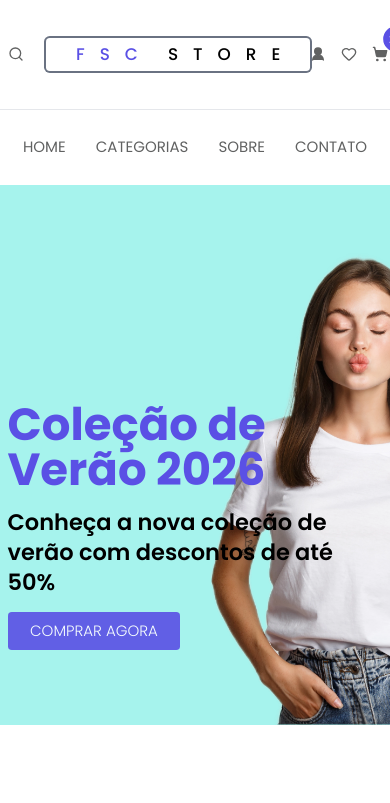
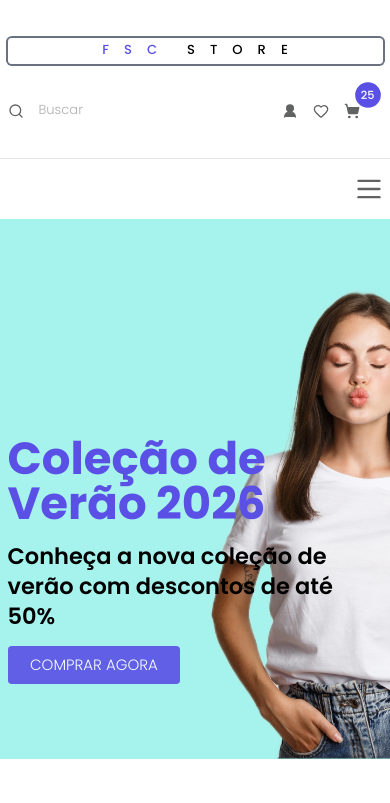
Before and after one commit to adrjmiranda/fsc-ecommerce, a React (Vite) app: page / in a window 390 px wide. Shown: the top 803 px of the page. Built offline with nearby package versions, Linux system fonts and the light colour scheme.

Commit message:
feat: create topbar and navbar components and refactor header layout

```diff
--- a/src/components/layout/Header/index.tsx
+++ b/src/components/layout/Header/index.tsx
@@ -1,116 +1,11 @@
-import { Circle, Heart, SearchIcon, ShoppingCart, User2 } from 'lucide-react';
-import { Link } from 'react-router-dom';
-
-import Button from '@/components/ui/Button';
-import ButtonIcon from '@/components/ui/ButtonIcon';
-import FormInput from '@/components/ui/Form/FormInput';
-import Logo from '@/components/ui/Logo';
+import Navbar from '@/components/layout/Navbar';
+import Topbar from '@/components/layout/Topbar';
 
 const Header = () => {
   return (
     <header>
-      {/* TOPBAR */}
-      <div className="border-b border-gray-200">
-        <div className="wrapper">
-          <div className="flex items-center justify-between py-10">
-            <form className="flex w-fit flex-1/5 grow-0 items-center gap-2">
-              <label htmlFor="search">
-                <SearchIcon size={16} />
-              </label>
-              <FormInput
-                type="search"
-                name="search"
-                id="search"
-                placeholder="Buscar"
-                className="w-full"
-              />
-            </form>
-
-            <Logo />
-
-            <div className="flex flex-1/5 grow-0 items-center justify-end gap-4">
-              <Button type="button">
-                <Link to="/autenticacao/login">
-                  <ButtonIcon
-                    Icon={User2}
-                    fill
-                    baseColor="default"
-                    hoverColor="primary"
-                  />
-                </Link>
-              </Button>
-              <Button type="button">
-                <ButtonIcon
-                  Icon={Heart}
-                  fill={false}
-                  baseColor="default"
-                  hoverColor="primary"
-                />
-              </Button>
-              <Button type="button" className="relative">
-                <ButtonIcon
-                  Icon={ShoppingCart}
-                  fill
-                  baseColor="default"
-                  hoverColor="secondary"
-                />
-                <div className="absolute -top-2 -right-2 h-fit w-fit">
-                  <Circle
-                    className="text-primary fill-primary absolute inset-0 z-0 -translate-1/2 rounded-full"
-                    fill="black"
-                    size={28}
-                  />
-                  <span className="absolute top-1/2 left-1/2 z-10 -translate-1/2 text-center text-xs font-medium text-white">
-                    25
-                  </span>
-                </div>
-              </Button>
-            </div>
-          </div>
-        </div>
-      </div>
-
-      {/* NAVBAR */}
-      <nav className="h-20">
-        <div className="flex h-full items-center">
-          <div className="wrapper">
-            <ul className="flex items-center justify-center gap-8 text-sm font-normal uppercase">
-              <li>
-                <Link
-                  className="hover:text-primary transition-colors duration-300 ease-in"
-                  to="/"
-                >
-                  Home
-                </Link>
-              </li>
-              <li>
-                <Link
-                  className="hover:text-primary transition-colors duration-300 ease-in"
-                  to="/categorias"
-                >
-                  Categorias
-                </Link>
-              </li>
-              <li>
-                <Link
-                  className="hover:text-primary transition-colors duration-300 ease-in"
-                  to="/sobre"
-                >
-                  Sobre
-                </Link>
-              </li>
-              <li>
-                <Link
-                  className="hover:text-primary transition-colors duration-300 ease-in"
-                  to="/contato"
-                >
-                  Contato
-                </Link>
-              </li>
-            </ul>
-          </div>
-        </div>
-      </nav>
+      <Topbar />
+      <Navbar />
     </header>
   );
 };
--- /dev/null
+++ b/src/components/layout/Navbar/Item/index.tsx
@@ -0,0 +1,25 @@
+import type React from 'react';
+
+import { Link } from 'react-router-dom';
+
+interface ItemProps {
+  to: string;
+  children: React.ReactNode;
+  handleMenuOpen: (prev: boolean) => void;
+}
+
+const Item = ({ to, children, handleMenuOpen }: ItemProps) => {
+  return (
+    <li>
+      <Link
+        className="hover:text-primary transition-colors duration-300 ease-in"
+        to={to}
+        onClick={() => handleMenuOpen(false)}
+      >
+        {children}
+      </Link>
+    </li>
+  );
+};
+
+export default Item;
--- /dev/null
+++ b/src/components/layout/Navbar/index.tsx
@@ -0,0 +1,57 @@
+import { useState } from 'react';
+
+import { TextAlignJustify } from 'lucide-react';
+
+import Item from './Item';
+
+const items = [
+  {
+    to: '/',
+    label: 'Home',
+  },
+  {
+    to: '/categorias',
+    label: 'Categorias',
+  },
+  {
+    to: '/sobre',
+    label: 'Sobre',
+  },
+  {
+    to: '/contato',
+    label: 'Contato',
+  },
+];
+
+const Navbar = () => {
+  const [isMenuOpen, setIsMenuOpen] = useState<boolean>(false);
+
+  return (
+    <nav className="h-16 sm:h-20">
+      <div className="flex h-full items-center">
+        <div className="wrapper w-full">
+          <div className="flex w-full justify-end sm:hidden">
+            <button
+              type="button"
+              onClick={() => setIsMenuOpen((prev) => !prev)}
+            >
+              <TextAlignJustify size={28} />
+            </button>
+          </div>
+
+          <ul
+            className={`${isMenuOpen ? 'top-60 opacity-100' : '-top-60 opacity-0'} absolute z-50 w-[calc(100vw-(--spacing(8)))] flex-col items-center justify-center gap-8 rounded-sm bg-white p-4 text-sm font-normal uppercase transition-all duration-300 ease-in sm:static sm:top-0 sm:flex sm:flex-row sm:rounded-none sm:bg-transparent sm:p-0 sm:opacity-100`}
+          >
+            {items.map((item) => (
+              <Item key={item.to} to={item.to} handleMenuOpen={setIsMenuOpen}>
+                {item.label}
+              </Item>
+            ))}
+          </ul>
+        </div>
+      </div>
+    </nav>
+  );
+};
+
+export default Navbar;
--- /dev/null
+++ b/src/components/layout/Topbar/index.tsx
@@ -0,0 +1,75 @@
+import { Circle, Heart, SearchIcon, ShoppingCart, User2 } from 'lucide-react';
+import { Link } from 'react-router-dom';
+
+import Button from '@/components/ui/Button';
+import ButtonIcon from '@/components/ui/ButtonIcon';
+import FormInput from '@/components/ui/Form/FormInput';
+import Logo from '@/components/ui/Logo';
+
+const Topbar = () => {
+  return (
+    <div className="border-b border-gray-200">
+      <div className="wrapper">
+        <div className="grid grid-cols-2 items-center justify-between gap-10 py-10 sm:flex sm:gap-0">
+          <form className="order-2 flex w-fit flex-1/5 grow-0 items-center gap-2 sm:order-1">
+            <label htmlFor="search">
+              <SearchIcon size={16} />
+            </label>
+            <FormInput
+              type="search"
+              name="search"
+              id="search"
+              placeholder="Buscar"
+              className="w-full"
+            />
+          </form>
+
+          <div className="order-1 col-span-2 sm:order-2">
+            <Logo />
+          </div>
+
+          <div className="7xl:pr-0 order-3 flex flex-1/5 grow-0 items-center justify-end gap-4 pr-6 sm:order-3">
+            <Button type="button">
+              <Link to="/autenticacao/login">
+                <ButtonIcon
+                  Icon={User2}
+                  fill
+                  baseColor="default"
+                  hoverColor="primary"
+                />
+              </Link>
+            </Button>
+            <Button type="button">
+              <ButtonIcon
+                Icon={Heart}
+                fill={false}
+                baseColor="default"
+                hoverColor="primary"
+              />
+            </Button>
+            <Button type="button" className="relative">
+              <ButtonIcon
+                Icon={ShoppingCart}
+                fill
+                baseColor="default"
+                hoverColor="secondary"
+              />
+              <div className="absolute -top-2 -right-2 h-fit w-fit">
+                <Circle
+                  className="text-primary fill-primary absolute inset-0 z-0 -translate-1/2 rounded-full"
+                  fill="black"
+                  size={28}
+                />
+                <span className="absolute top-1/2 left-1/2 z-10 -translate-1/2 text-center text-xs font-medium text-white">
+                  25
+                </span>
+              </div>
+            </Button>
+          </div>
+        </div>
+      </div>
+    </div>
+  );
+};
+
+export default Topbar;
--- a/src/components/ui/Logo/index.tsx
+++ b/src/components/ui/Logo/index.tsx
@@ -2,8 +2,12 @@ const Logo = () => {
   return (
     <div className="rounded-sm px-8 py-1 font-medium ring-2 ring-gray-500 select-none">
       <p className="flex items-center justify-center gap-4 text-center tracking-[1rem] uppercase after:-mr-8 after:content-['']">
-        <span className="text-primary text-lg">FSC</span>
-        <span className="text-primary-text text-lg">Store</span>
+        <span className="text-primary text-sm sm:text-base md:text-lg">
+          FSC
+        </span>
+        <span className="text-primary-text text-sm sm:text-base md:text-lg">
+          Store
+        </span>
       </p>
     </div>
   );
```
